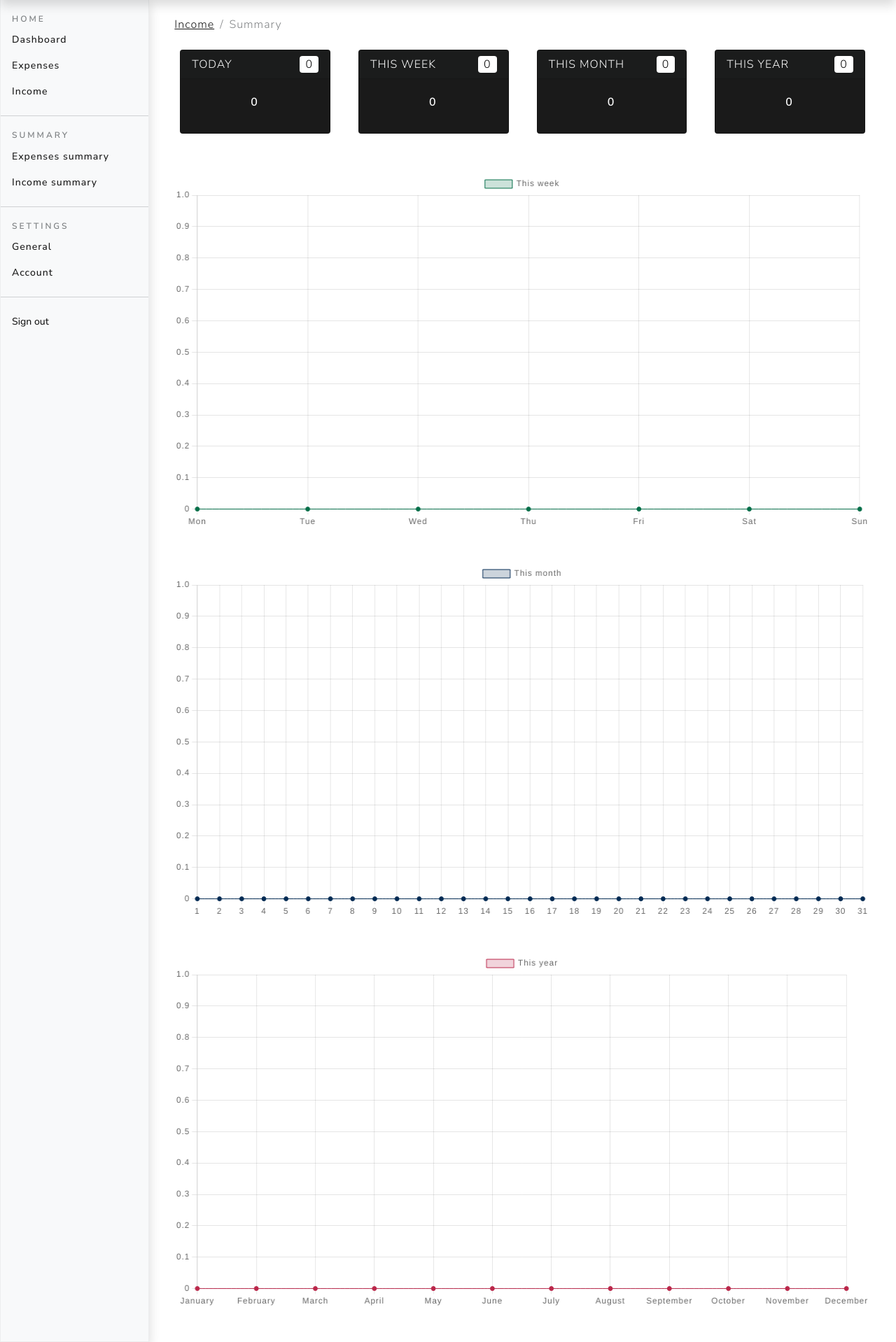
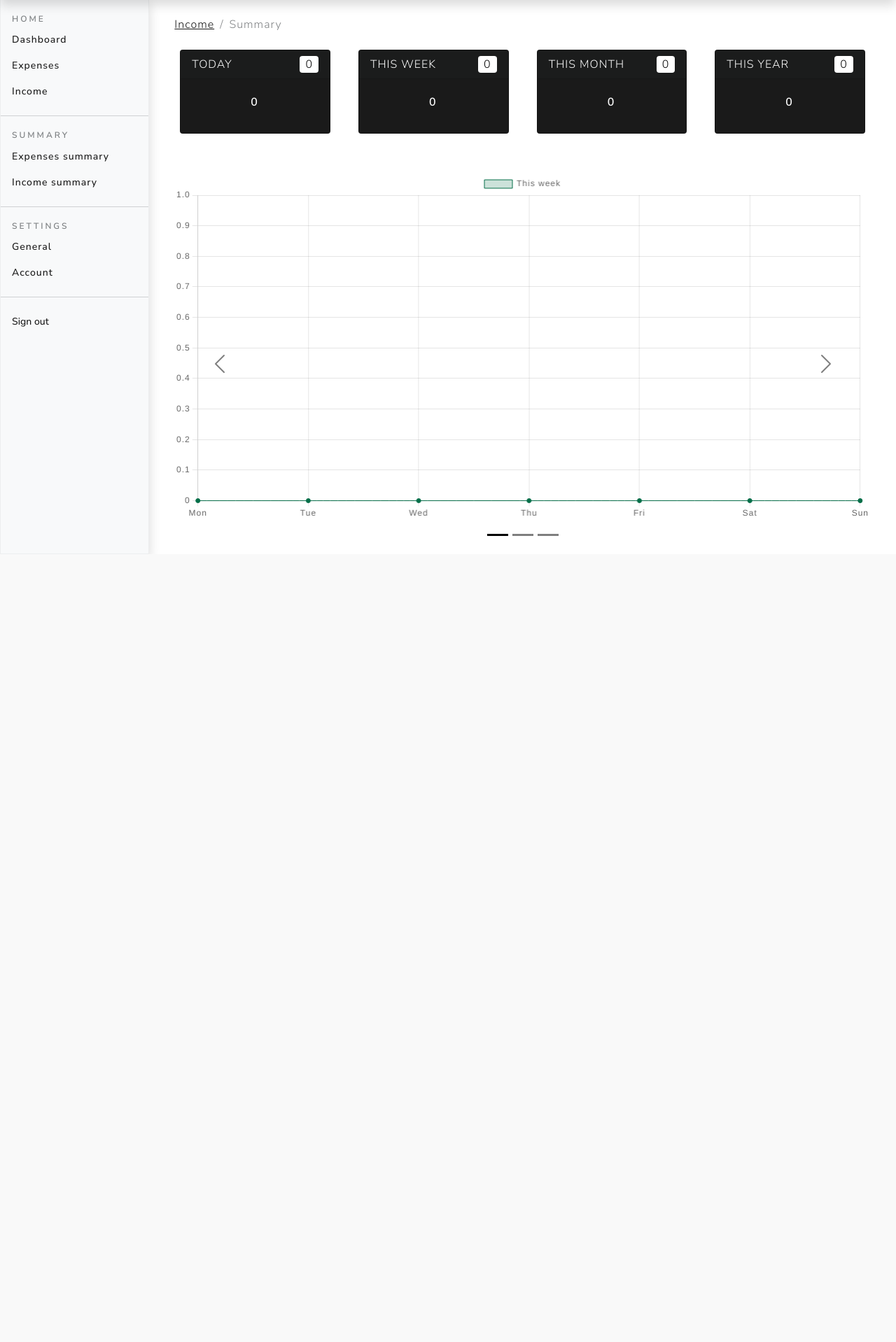
Before and after one commit to R4yya/Django-Income-Expense-Website, a Django app: page /income/income-stats in a window 1280 px wide. Shown: the part 43-1961 px from the top of the page at 70% size. After the commit the page ends 835 px from the top, so only its background shows below. Run offline with Django 4.2, Linux system fonts and the light colour scheme; the visitor is signed in with stand-in values (Sample User, id 1); data that the repository does not hold is empty; some libraries are stand-ins or nearby versions.

Commit message:
Update income-stats.html

```diff
--- a/expenseswebsite/templates/income/income-stats.html
+++ b/expenseswebsite/templates/income/income-stats.html
@@ -79,11 +79,33 @@
         </div>
     </div>
     <div class="row">
-        <canvas id="incomeThisWeekChart" class="mb-5"></canvas>
-        <canvas id="incomeThisMonthChart" class="mb-5"></canvas>
-        <canvas id="incomeThisYearChart" class="mb-5"></canvas>
+        <div id="incomeStatsCarousel" class="carousel carousel-dark slide" data-bs-ride="carousel">
+            <div class="carousel-indicators">
+                <a type="button" data-bs-target="#incomeStatsCarousel" data-bs-slide-to="0" class="active" aria-current="true" aria-label="Slide 1"></a>
+                <a type="button" data-bs-target="#incomeStatsCarousel" data-bs-slide-to="1" aria-label="Slide 2"></a>
+                <a type="button" data-bs-target="#incomeStatsCarousel" data-bs-slide-to="2" aria-label="Slide 3"></a>
+            </div>
+            <div class="carousel-inner">
+                <div class="carousel-item item-1 active">
+                    <canvas id="incomeThisWeekChart" class="d-block w-100 mb-5"></canvas>
+                </div>
+                <div class="carousel-item item-2">
+                    <canvas id="incomeThisMonthChart" class="d-block w-100 mb-5"></canvas>
+                </div>
+                <div class="carousel-item item-3">
+                    <canvas id="incomeThisYearChart" class="d-block w-100 mb-5"></canvas>
+                </div>
+            </div>
+            <a class="carousel-control-prev" href="#incomeStatsCarousel" role="button" data-bs-slide="prev">
+                <span class="carousel-control-prev-icon" aria-hidden="true"></span>
+                <span class="visually-hidden">Previous</span>
+            </a>
+            <a class="carousel-control-next" href="#incomeStatsCarousel" role="button" data-bs-slide="next">
+                <span class="carousel-control-next-icon" aria-hidden="true"></span>
+                <span class="visually-hidden">Next</span>
+            </a>
+        </div>
     </div>
-
 </div>
 <script src="{% static 'js/income_long_term_stat.js' %}"></script>
 <script src="{% static 'js/income_card_stat.js' %}"></script>
```
